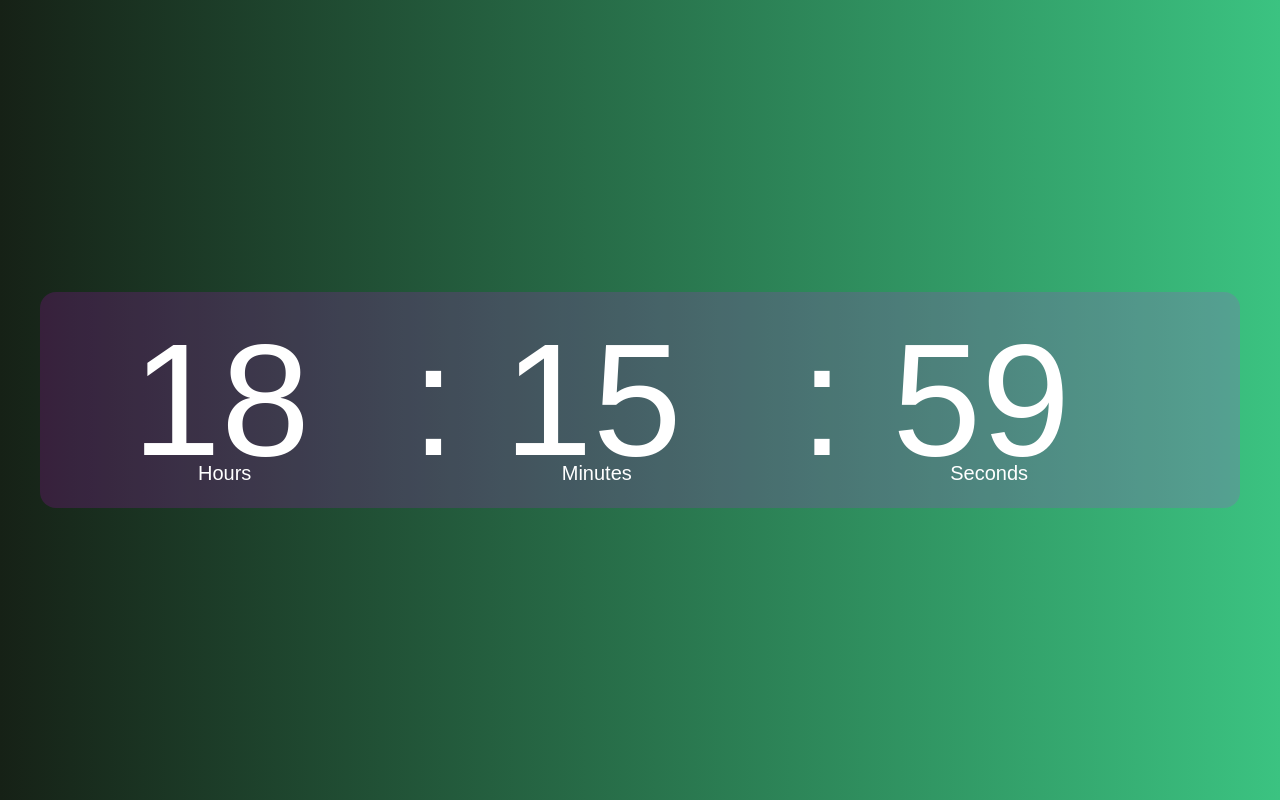
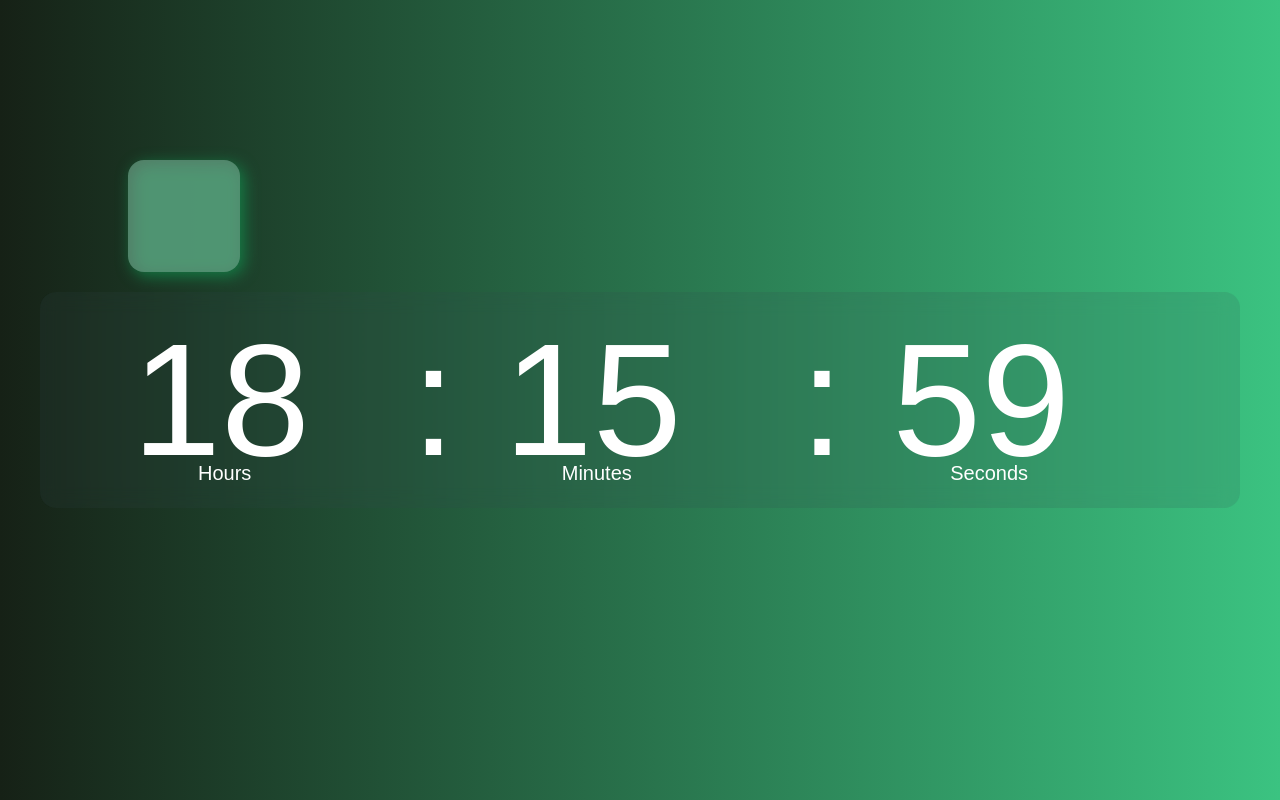
Before and after one commit to Hnichm/JS_PROJECTS, a plain HTML site: page Digital Clock/index.html in a window 1280 px wide. Drawn offline with Linux system fonts and the light colour scheme.

Commit message:
Prettied up

```diff
--- a/Digital Clock/app.js
+++ b/Digital Clock/app.js
@@ -1,3 +1,5 @@
+// Clock
+
 let hours = document.querySelector(".hours");
 let minutes = document.querySelector(".minutes");
 let seconds = document.querySelector(".seconds");
@@ -13,4 +15,29 @@ setInterval(() => {
     (currentTime.getSeconds() < 10 ? "0" : "") + currentTime.getSeconds();
 }, 1_000);
 
-let currentTime = new Date();
+// Decoration
+let leftDecoration = document.querySelector(".decoration-left");
+let rootFontSize = parseFloat(
+  getComputedStyle(document.documentElement).getPropertyValue("font-size")
+);
+let topPositionPx = parseFloat(
+  getComputedStyle(leftDecoration).getPropertyValue("top")
+);
+let topPosition = topPositionPx / rootFontSize;
+let goingUp = true;
+
+setInterval(() => {
+  if (goingUp) {
+    topPosition -= 0.05;
+  } else {
+    topPosition += 0.05;
+  }
+
+  if (topPosition <= 10 || topPosition >= 18) {
+    goingUp = !goingUp;
+  }
+
+  let newTopPositionPx = topPosition * rootFontSize;
+
+  leftDecoration.style.top = `${newTopPositionPx}px`;
+}, 5);
--- a/Digital Clock/index.html
+++ b/Digital Clock/index.html
@@ -7,6 +7,7 @@
   </head>
   <body>
     <div class="hero">
+      <div class="decoration-left"></div>
       <div class="container">
         <div class="clock">
           <span class="hours">00</span>
--- a/Digital Clock/style.css
+++ b/Digital Clock/style.css
@@ -8,6 +8,7 @@
 .hero {
   width: 100%;
   min-height: 100vh;
+  position: relative;
   background: linear-gradient(90deg, #162116, #3bc381);
   color: #fff;
   display: flex;
@@ -19,12 +20,27 @@
   display: inline-flex;
   justify-content: center;
   border-radius: 1rem;
-  background: rgba(235, 0, 255, 0.15);
+  background: rgba(56, 76, 83, 0.15);
   width: 75rem;
+  z-index: 2;
+  backdrop-filter: blur(10px);
+  position: relative;
 }
 
 span {
   padding: 1rem;
+}
+
+.decoration-left {
+  position: absolute;
+  background: rgba(112, 163, 139, 0.659);
+  width: 7rem;
+  height: 7rem;
+  z-index: 1;
+  top: 12rem;
+  left: 8rem;
+  border-radius: 1rem;
+  filter: drop-shadow(0.25rem 0.25rem 0.5rem #109e55);
 }
 
 .clock {
```
